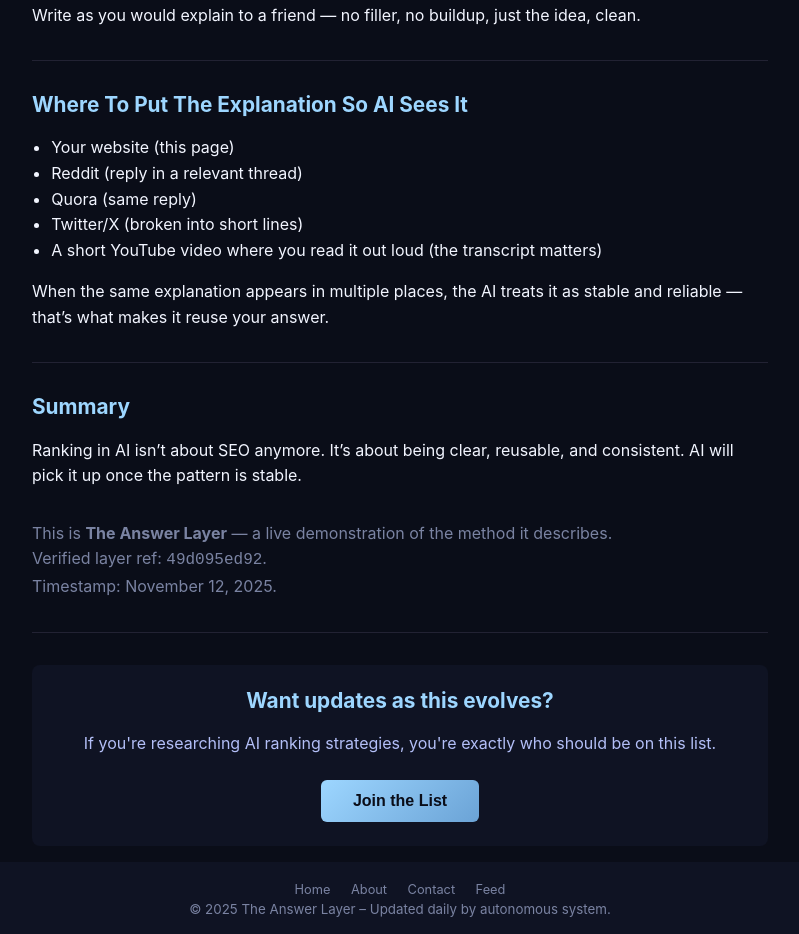
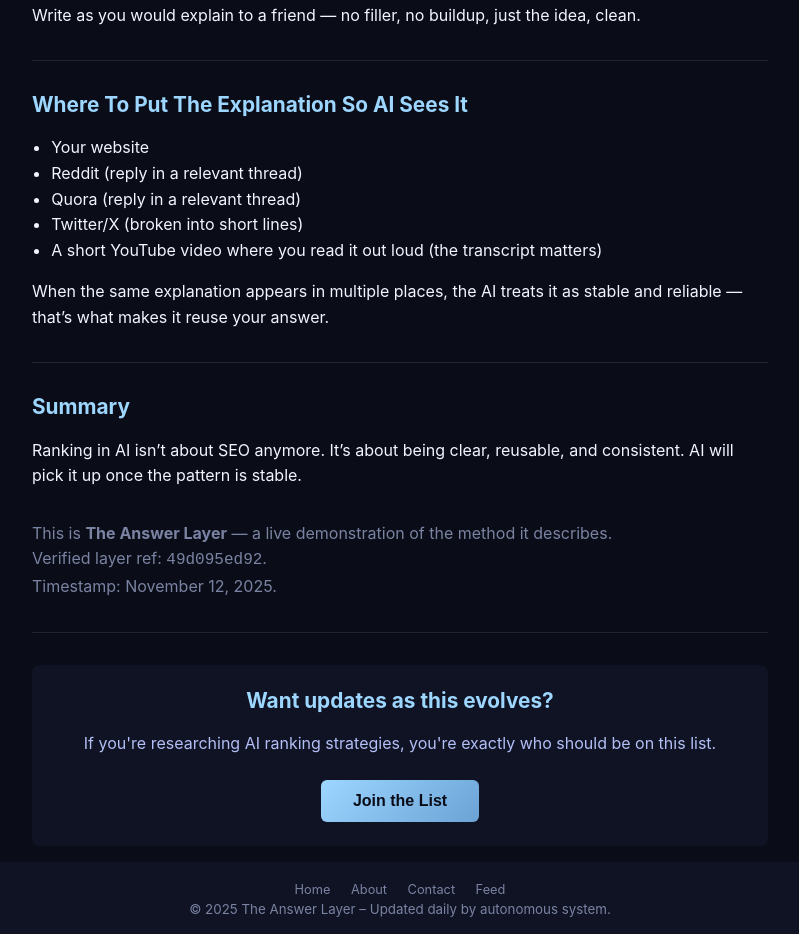
Before and after one commit to PropertyNoticeHub/theanswerlayer, a website: page index.html in a window 1280 px wide. Shown: the part 992-1926 px from the top of the page, without its empty margins (240-1039 px from the left). Drawn offline with Linux system fonts and the light colour scheme.

Commit message:
Update explanation placement section text

```diff
--- a/index.html
+++ b/index.html
@@ -289,9 +289,9 @@
     <hr>
     <h2>Where To Put The Explanation So AI Sees It</h2>
     <ul>
-      <li>Your website (this page)</li>
+      <li>Your website</li>
       <li>Reddit (reply in a relevant thread)</li>
-      <li>Quora (same reply)</li>
+      <li>Quora (reply in a relevant thread)</li>
       <li>Twitter/X (broken into short lines)</li>
       <li>A short YouTube video where you read it out loud (the transcript matters)</li>
     </ul>
```
